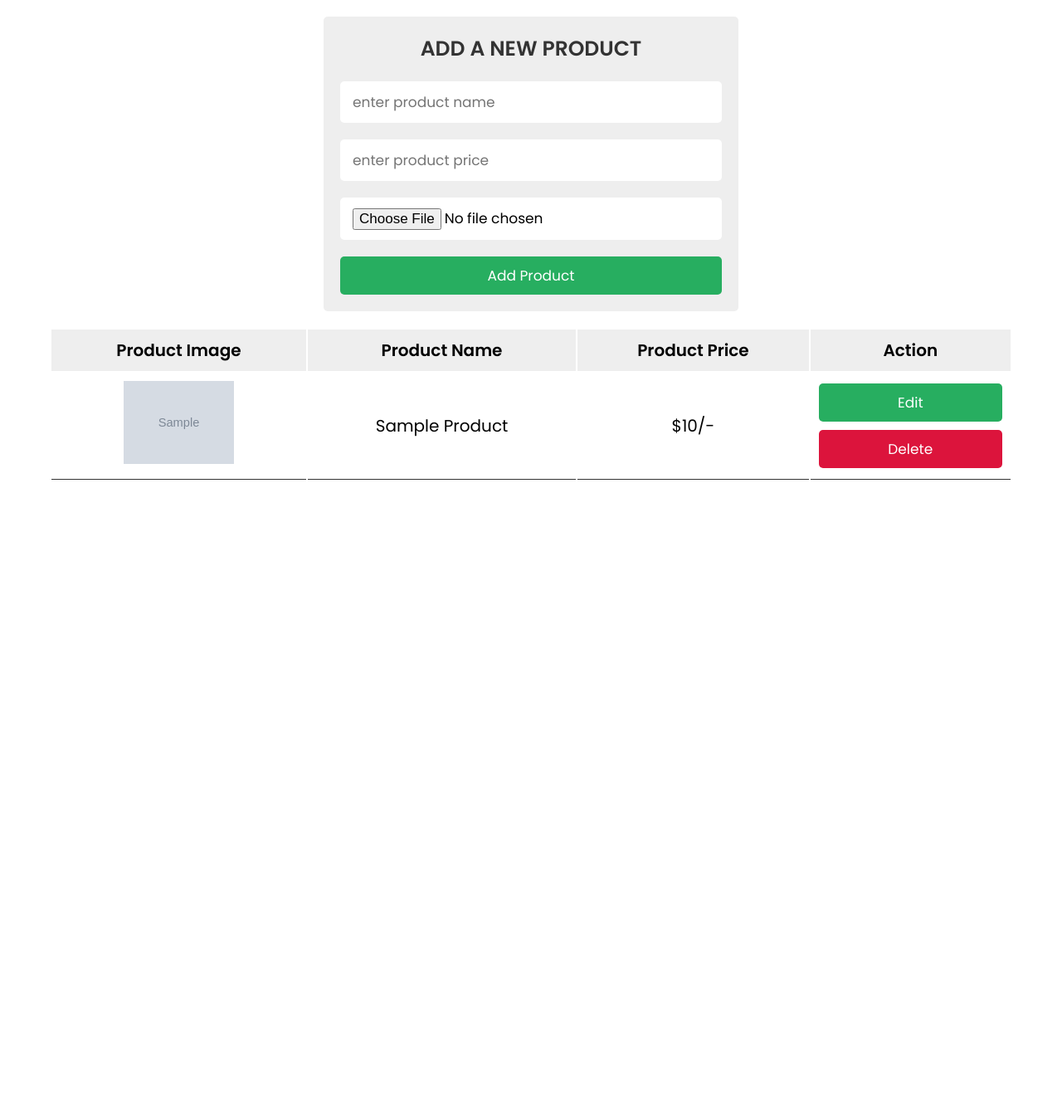
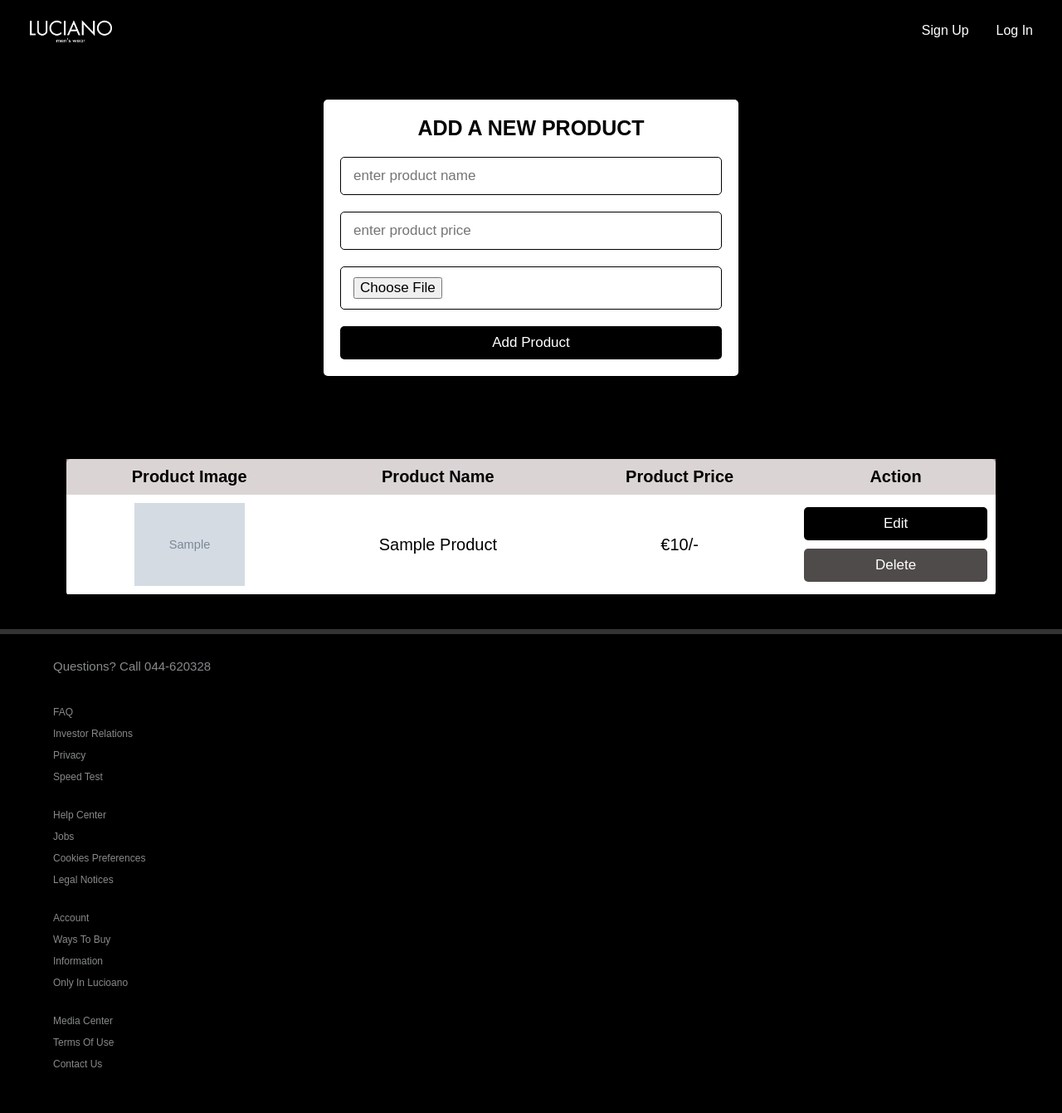
Before and after one commit to albnmotherfucker/projektidzhw, a PHP site: page /admin_page.php in a window 1280 px wide. Shown: the whole page at 83% size. Before the commit the page ends 578 px from the top, so only its background shows below. Run offline with PHP 8.4, Linux system fonts and the light colour scheme; tables that the repository leaves empty or names only in its code hold one stand-in row (values such as "Sample post"); grey boxes marked "Sample" are stand-in pictures.

Commit message:
RRRREER
EE

```diff
--- a/admin_page.php
+++ b/admin_page.php
@@ -1,5 +1,6 @@
 <?php
 @include 'config.php';
+@include 'navbar.php';
 
 if (isset($_POST['add_product'])) {
    $product_name = $_POST['product_name'];
@@ -17,7 +18,6 @@ if (isset($_POST['add_product'])) {
          move_uploaded_file($product_image_tmp_name, $product_image_folder);
          $message[] = 'New product added successfully';
 
-         // Redirect after successful form submission
          header('Location: ' . $_SERVER['PHP_SELF']);
          exit();
       } else {
@@ -82,7 +82,7 @@ if (isset($message)) {
             <tr>
                <td><img src="uploaded_img/<?php echo $row['image']; ?>" height="100" alt=""></td>
                <td><?php echo $row['name']; ?></td>
-               <td>$<?php echo $row['price']; ?>/-</td>
+               <td>€<?php echo $row['price']; ?>/-</td>
                <td>
                   <a href="admin_update.php?edit=<?php echo $row['id']; ?>" class="btn"> <i class="fas fa-edit"></i> edit </a>
                   <a href="admin_page.php?delete=<?php echo $row['id']; ?>" class="btn"> <i class="fas fa-trash"></i> delete </a>
@@ -93,5 +93,35 @@ if (isset($message)) {
    </div>
 </div>
 
+<div class="footer">
+   <link rel="stylesheet" href="style.css">
+        <h2>Questions? call 044-620328</h2>
+        <div class="row">
+            <div class="col">
+                <a href="#">FAQ</a>
+                <a href="#">Investor Relations</a>
+                <a href="#">Privacy</a>
+                <a href="#">Speed test</a>
+            </div>
+            <div class="col">
+                <a href="#">Help Center</a>
+                <a href="#">Jobs</a>
+                <a href="#">Cookies Preferences</a>
+                <a href="#">Legal Notices</a>
+            </div>
+            <div class="col">
+                <a href="#">Account</a>
+                <a href="#">Ways to buy</a>
+                <a href="#">Information</a>
+                <a href="#">Only in Lucioano</a>
+            </div>
+            <div class="col">
+                <a href="#">Media center</a>
+                <a href="#">Terms of use</a>
+                <a href="#">Contact us</a>
+            </div>
+        </div>
+    </div>
+
 </body>
 </html>
--- a/stili.css
+++ b/stili.css
@@ -1,10 +1,8 @@
-@import url('https://fonts.googleapis.com/css2?family=Poppins:wght@100;200;300;400;500;600&display=swap');
 
 :root{
-   --green:#27ae60;
-   --black:#333;
-   --white:#fff;
-   --bg-color:#eee;
+   background-color: black;
+   color: white;
+
    --box-shadow:0 .5rem 1rem rgba(0,0,0,.1);
    --border:.1rem solid var(--black);
 }
@@ -31,13 +29,14 @@ html{
    margin-top: 1rem;
    font-size: 1.7rem;
    padding:1rem 3rem;
-   background: var(--green);
-   color:var(--white);
+   background:black;
+   color: white;
    text-align: center;
 }
 
 .btn:hover{
-   background: var(--black);
+    transform: scale(102%);
+    transition: all 0.2s ease;
 }
 
 .message{
@@ -66,15 +65,16 @@ html{
 
 .admin-product-form-container form{
    max-width: 50rem;
-   margin:0 auto;
+   margin:100px auto;
    padding:2rem;
    border-radius: .5rem;
-   background: var(--bg-color);
+   background-color: white;
 }
 
 .admin-product-form-container form h3{
    text-transform: uppercase;
-   color:var(--black);
+   background-color:rgb(255, 255, 255);
+   color: rgb(0, 0, 0);
    margin-bottom: 1rem;
    text-align: center;
    font-size: 2.5rem;
@@ -83,20 +83,26 @@ html{
 .admin-product-form-container form .box{
    width: 100%;
    border-radius: .5rem;
+   border: solid 1px black;
    padding:1.2rem 1.5rem;
    font-size: 1.7rem;
    margin:1rem 0;
-   background: var(--white);
+
    text-transform: none;
 }
 
 .product-display{
-   margin:2rem 0;
+   margin : 2rem;
 }
 
 .product-display .product-display-table{
    width: 100%;
    text-align: center;
+   background-color: rgb(255, 255, 255);
+   color: rgb(0, 0, 0);
+   border-radius: 0.5rem;
+   border-collapse: collapse;
+
 }
 
 .product-display .product-display-table thead{
@@ -106,13 +112,20 @@ html{
 .product-display .product-display-table th{
    padding:1rem;
    font-size: 2rem;
+   background-color: rgba(205, 196, 196, 0.73);
+
 }
 
 
 .product-display .product-display-table td{
+
+
    padding:1rem;
    font-size: 2rem;
-   border-bottom: var(--border);
+
+
+   border-bottom: solid black 2px;
+
 }
 
 .product-display .product-display-table .btn:first-child{
@@ -120,20 +133,14 @@ html{
 }
 
 .product-display .product-display-table .btn:last-child{
-   background: crimson;
+   background: rgb(80, 75, 75);
 }
 
 .product-display .product-display-table .btn:last-child:hover{
-   background: var(--black);
+   transform: scale(102%);
+   transition: all 0.2s ease;
+
 }
-
-
-
-
-
-
-
-
 
 @media (max-width:991px){
 
```
Also changed, not shown: produktet.php (+9 -1 lines), uploaded_img/black suit.png (added), uploaded_img/blue suit light.jpg (added), uploaded_img/brown suit.jpg (added), uploaded_img/green suit.jpg (added).
